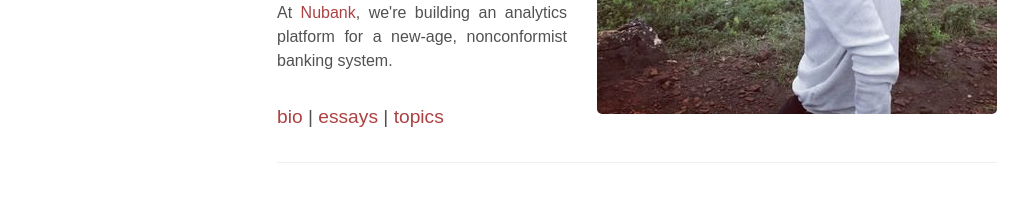
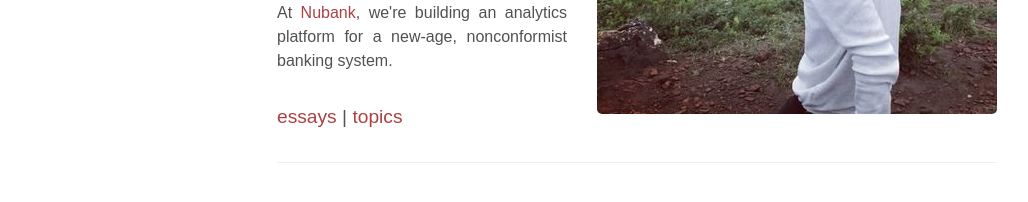
Before and after one commit to sujithjay/sujithjay.github.io, a Jekyll site: the page built from index.md, in a window 1280 px wide. Shown: the part 422-624 px from the top of the page, without its empty margins (3-1031 px from the left). Built offline with Jekyll 4.4.1, drawn with Linux system fonts in a browser that asks for light colours; nearby versions of some CDN libraries; some web fonts are replaced.

Commit message:
Remove Bio

```diff
--- a/index.md
+++ b/index.md
@@ -28,7 +28,7 @@ title: Thinking Aloud
 	    <p>At <a class="nodecor" href="https://www.nubank.com.br/en">Nubank</a>, we're building an analytics platform for a new-age, nonconformist banking system.</p>
 	    <p></p>
     </div>
-    <div style="margin-top: 1.5rem; font-size: 1.2em;"><a href="/about">bio</a> | <a href="/essays">essays</a> | <a href="/topics">topics</a></div>
+    <div style="margin-top: 1.5rem; font-size: 1.2em;"><a href="/essays">essays</a> | <a href="/topics">topics</a></div>
     <hr>
   </div>
 </div>
```
